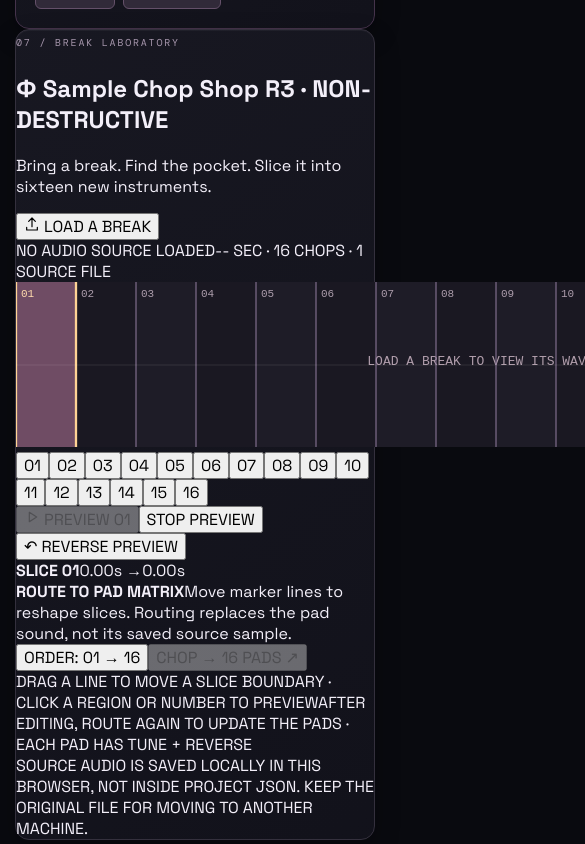
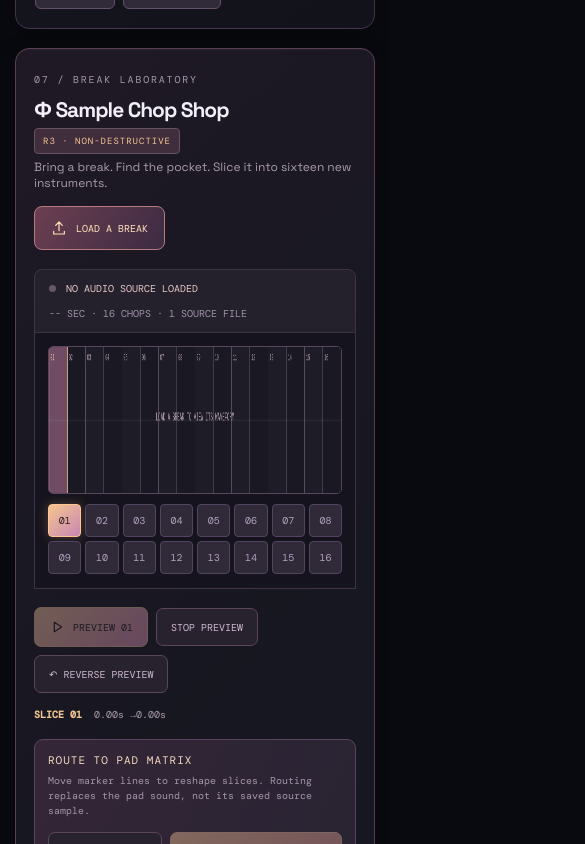
Before and after one commit to MichaelWave369/PhiBox, a React (Vite) app: page / in a window 390 px wide. Shown: the part 2660-3504 px from the top of the page, 585 px wide, since content can reach past the window. Built offline with nearby package versions, Linux system fonts and the light colour scheme.

Commit message:
style: responsive MPC-inspired waveform editor and chop control deck

```diff
--- a/src/styles.css
+++ b/src/styles.css
@@ -116,3 +116,72 @@
   .chain-grid { gap: 7px; }
 }
 @media (prefers-reduced-motion: reduce) { .overdub-toggle.is-armed { animation: none; } }
+
+
+/* PhiBox R3 / Sample Chop Shop */
+.chop-shop-panel { margin-top: 19px; padding: 23px 24px; border-color: #5b3f51; background: linear-gradient(135deg,#1f1925,#161720 70%); }
+.chop-shop-head { display: flex; align-items: center; justify-content: space-between; flex-wrap: wrap; gap: 15px; margin-bottom: 19px; }
+.chop-shop-head h2 { font-size: 25px; letter-spacing: -1px; margin: 7px 0 5px; }
+.chop-shop-head p { font-size: 12px; color: #a99bad; margin: 0; }
+.chop-tag { font: 9px 'DM Mono',monospace; letter-spacing: 1px; color: #f5c690; padding: 6px 8px; vertical-align: middle; border: 1px solid #695160; border-radius: 4px; background: #402e3d; }
+.chop-load-button {
+  border: 1px solid #b87b7c; background: linear-gradient(125deg,#6c3f51,#3c2b43);
+  color: #ffe2ba; border-radius: 8px; font: 10px 'DM Mono',monospace;
+  display: inline-flex; gap: 9px; align-items: center; padding: 13px 16px; white-space: nowrap;
+}
+.chop-load-button:hover { filter: brightness(1.18); }
+.chop-meta-row {
+  display: flex; justify-content: space-between; align-items: center; flex-wrap: wrap;
+  gap: 12px; padding: 12px 14px; border: 1px solid #3e3345; border-radius: 8px 8px 0 0;
+  background: #24202c; color: #a092a9; font: 10px 'DM Mono',monospace;
+}
+.chop-source-label { color: #e8c9c6; overflow-wrap: anywhere; }
+.chop-source-label i { display: inline-block; width: 7px; height: 7px; border-radius: 50%; background: #665768; margin-right: 10px; }
+.chop-source-label i.active { background: #a4e7a3; box-shadow: 0 0 10px #a4e7a370; }
+.chop-drop-zone { border: 1px solid #3e3345; border-top: 0; background: #15131d; padding: 13px 13px 14px; }
+.chop-wave-canvas {
+  display: block; width: 100%; height: 165px; border: 1px solid #58445b; border-radius: 5px;
+  background: #15131c; cursor: crosshair; touch-action: none; user-select: none;
+}
+.chop-wave-canvas.is-dragging { cursor: ew-resize; }
+.chop-slice-grid { display: grid; grid-template-columns: repeat(16, minmax(0,1fr)); gap: 4px; margin-top: 10px; }
+.chop-slice-grid button {
+  min-width: 0; border-radius: 4px; background: #302938; border: 1px solid #52445e;
+  padding: 9px 1px; color: #b3a3c0; font: 10px 'DM Mono',monospace;
+}
+.chop-slice-grid button:hover { color: #f2d5a6; border-color: #db9c92; }
+.chop-slice-grid button.active {
+  border-color: #ffc58c; color: #251922; background: linear-gradient(140deg,#f5c58e,#c887b3);
+  box-shadow: 0 0 12px #e5a7824d;
+}
+.chop-controls {
+  display: flex; justify-content: space-between; align-items: center;
+  gap: 15px; flex-wrap: wrap; margin: 18px 0;
+}
+.chop-preview-actions { display: flex; flex-wrap: wrap; align-items: center; gap: 8px; }
+.chop-preview,.chop-plain-button,.chop-route-main {
+  padding: 11px 14px; min-height: 38px; border-radius: 7px;
+  font: 10px 'DM Mono',monospace; white-space: nowrap;
+}
+.chop-preview { display: inline-flex; align-items: center; gap: 8px; color: #261b26; background: linear-gradient(135deg,#f6c59f,#dc8fb9); border: 1px solid #eec199; }
+.chop-preview:disabled,.chop-route-main:disabled { opacity: .4; cursor: not-allowed; }
+.chop-plain-button { color: #cdbad0; background: #28222f; border: 1px solid #5b455b; }
+.chop-plain-button.selected { border-color: #c69be9; background: #4f3457; color: #f4c6f7; }
+.chop-preview:hover:not(:disabled),.chop-plain-button:hover,.chop-route-main:hover:not(:disabled) { filter: brightness(1.13); }
+.chop-slice-info { display: flex; gap: 12px; align-items: baseline; font: 10px 'DM Mono',monospace; }
+.chop-slice-info strong { color: #f3c692; }.chop-slice-info span { color: #a89baa; }
+.chop-routing {
+  display: flex; justify-content: space-between; align-items: center; flex-wrap: wrap;
+  gap: 14px; padding: 17px; border: 1px solid #5b445d; border-radius: 9px;
+  background: linear-gradient(115deg,#342637,#282332);
+}
+.chop-routing-copy { display: flex; flex-direction: column; gap: 6px; }
+.chop-routing-copy strong { color: #f6dabf; font: 11px 'DM Mono',monospace; letter-spacing: 1px; }
+.chop-routing-copy span { color: #a496a9; font: 10px 'DM Mono',monospace; line-height: 1.5; max-width: 480px; }
+.chop-route-buttons { display: flex; gap: 8px; flex-wrap: wrap; }
+.chop-route-main { background: linear-gradient(135deg,#ffce98,#e59993); border: 1px solid #f8caa8; color: #2a1920; font-weight: bold; }
+.chop-route-main span { font-size: 15px; padding-left: 3px; }
+.chop-help { display: flex; justify-content: space-between; gap: 8px; flex-wrap: wrap; color: #887e8c; font: 9px 'DM Mono',monospace; line-height: 1.7; margin-top: 15px; }
+.chop-warning { margin-top: 13px; border-top: 1px solid #39303f; padding-top: 13px; color: #d5ab9a; font: 9px 'DM Mono',monospace; line-height: 1.6; letter-spacing: .4px; }
+@media(max-width:800px) {.chop-shop-panel{padding:18px}.chop-slice-grid{grid-template-columns:repeat(8,minmax(0,1fr))}.chop-wave-canvas{height:148px}.chop-tag{display:inline-block;margin-top:5px} }
+@media(max-width:540px) {.chop-shop-head h2{font-size:21px}.chop-preview-actions{width:100%}.chop-routing{padding:13px}.chop-route-buttons{width:100%}.chop-route-main{flex:1} }
```
